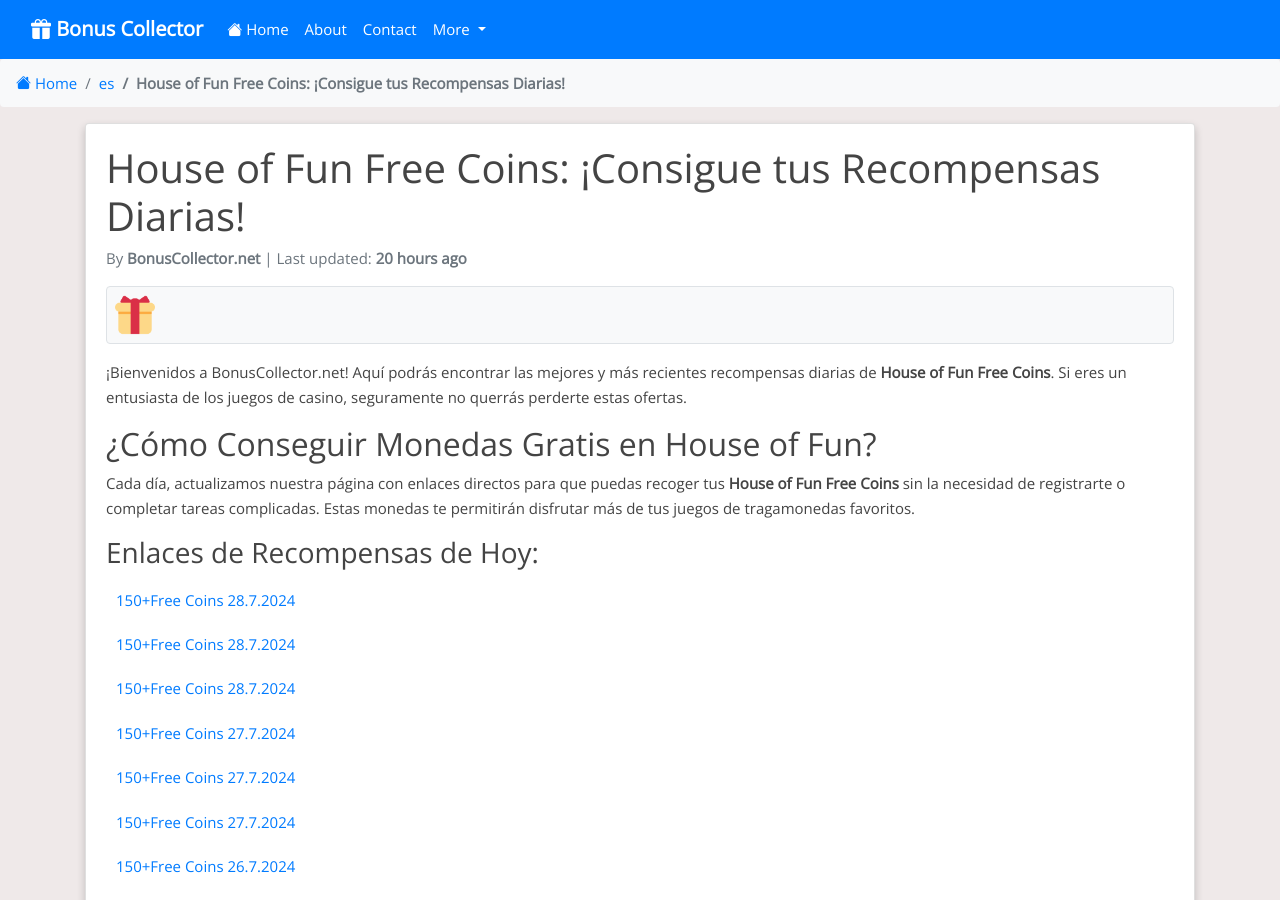
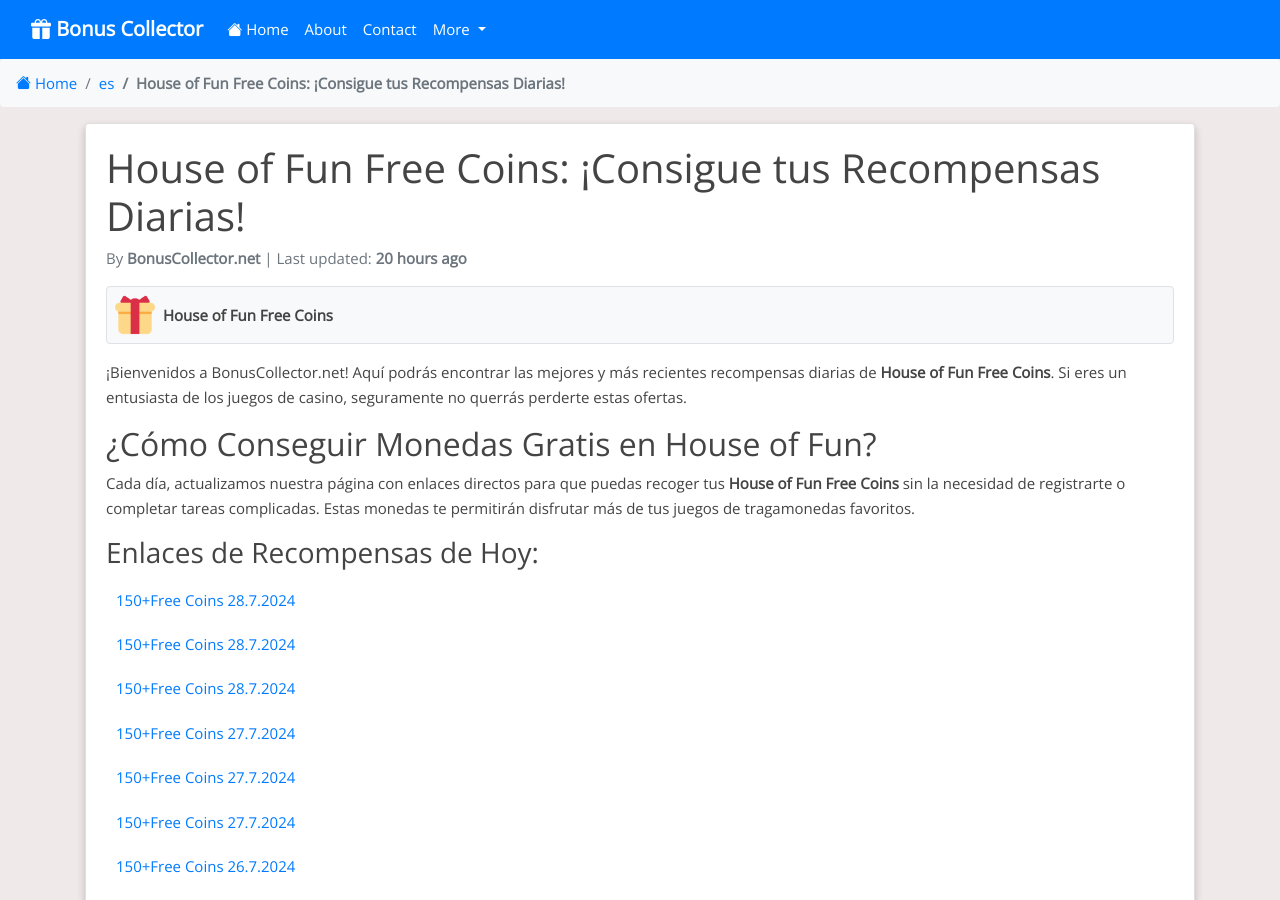
Before and after one commit to Prollad99/bs-net, a Jekyll site: the page built from es/_posts/2024-07-16-house-of-fun.md, in a window 1280 px wide and 900 px high. Built offline with Jekyll 4.4.1, drawn with Linux system fonts in a browser that asks for light colours; nearby versions of some CDN libraries; comment, search, counter and statistics services are not loaded.

Commit message:
Update 2024-07-16-house-of-fun.md

```diff
--- a/es/_posts/2024-07-16-house-of-fun.md
+++ b/es/_posts/2024-07-16-house-of-fun.md
@@ -9,6 +9,8 @@
 permalink: /es/house-of-fun-free-coins/
 image: /assets/images/gifts.svg
 include_file: house-of-fun.html
+manifest: /manifests/es/house-of-fun.json
+app_name: "House of Fun Free Coins"
 ---
 
 ¡Bienvenidos a BonusCollector.net! Aquí podrás encontrar las mejores y más recientes recompensas diarias de **House of Fun Free Coins**. Si eres un entusiasta de los juegos de casino, seguramente no querrás perderte estas ofertas.
```
